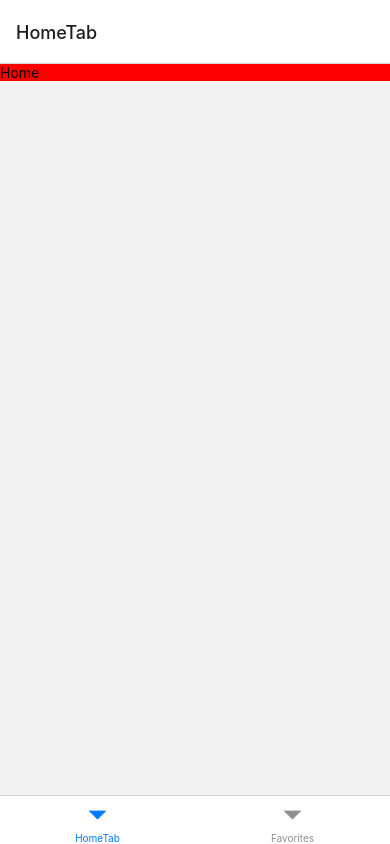
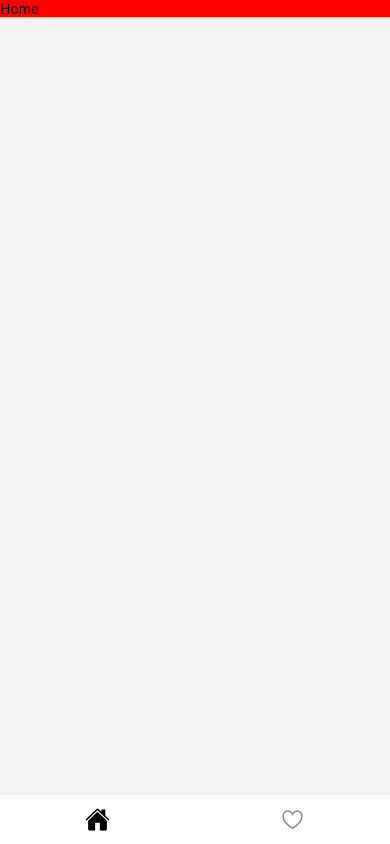
Before and after one commit to vinivent/react-native-insider-receitas, a React Native app: screen / in a window 390 px wide. Built offline with nearby package versions, Linux system fonts and the light colour scheme.

Commit message:
styling bottom tab navigator

```diff
--- a/src/routes/index.js
+++ b/src/routes/index.js
@@ -1,14 +1,52 @@
 import { createBottomTabNavigator } from "@react-navigation/bottom-tabs";
 import { Home } from "../pages/home";
 import { Favorites } from "../pages/favorites";
+
+import { Ionicons } from "@expo/vector-icons";
 
 const Tab = createBottomTabNavigator();
 
 export function Routes() {
   return (
-    <Tab.Navigator>
-      <Tab.Screen name="HomeTab" component={Home} />
-      <Tab.Screen name="Favorites" component={Favorites} />
+    <Tab.Navigator
+      screenOptions={{
+        headerShown: false,
+        tabBarHideOnKeyboard: true,
+        tabBarShowLabel: false,
+        tabBarActiveTintColor: "#121212",
+
+        tabBarStyle: {
+          backgroundColor: "#FFF",
+          borderTopWidth: 0,
+        },
+      }}
+    >
+      <Tab.Screen
+        name="HomeTab"
+        component={Home}
+        options={{
+          tabBarIcon: ({ color, size, focused }) => {
+            if (focused) {
+              return <Ionicons name="home" color="#000" size={size} />;
+            }
+
+            return <Ionicons name="home-outline" color={color} size={size} />;
+          },
+        }}
+      />
+      <Tab.Screen
+        name="Favorites"
+        component={Favorites}
+        options={{
+          tabBarIcon: ({ color, size, focused }) => {
+            if (focused) {
+              return <Ionicons name="heart" color="#FF4141" size={size} />;
+            }
+
+            return <Ionicons name="heart-outline" color={color} size={size} />;
+          },
+        }}
+      />
     </Tab.Navigator>
   );
 }
```
